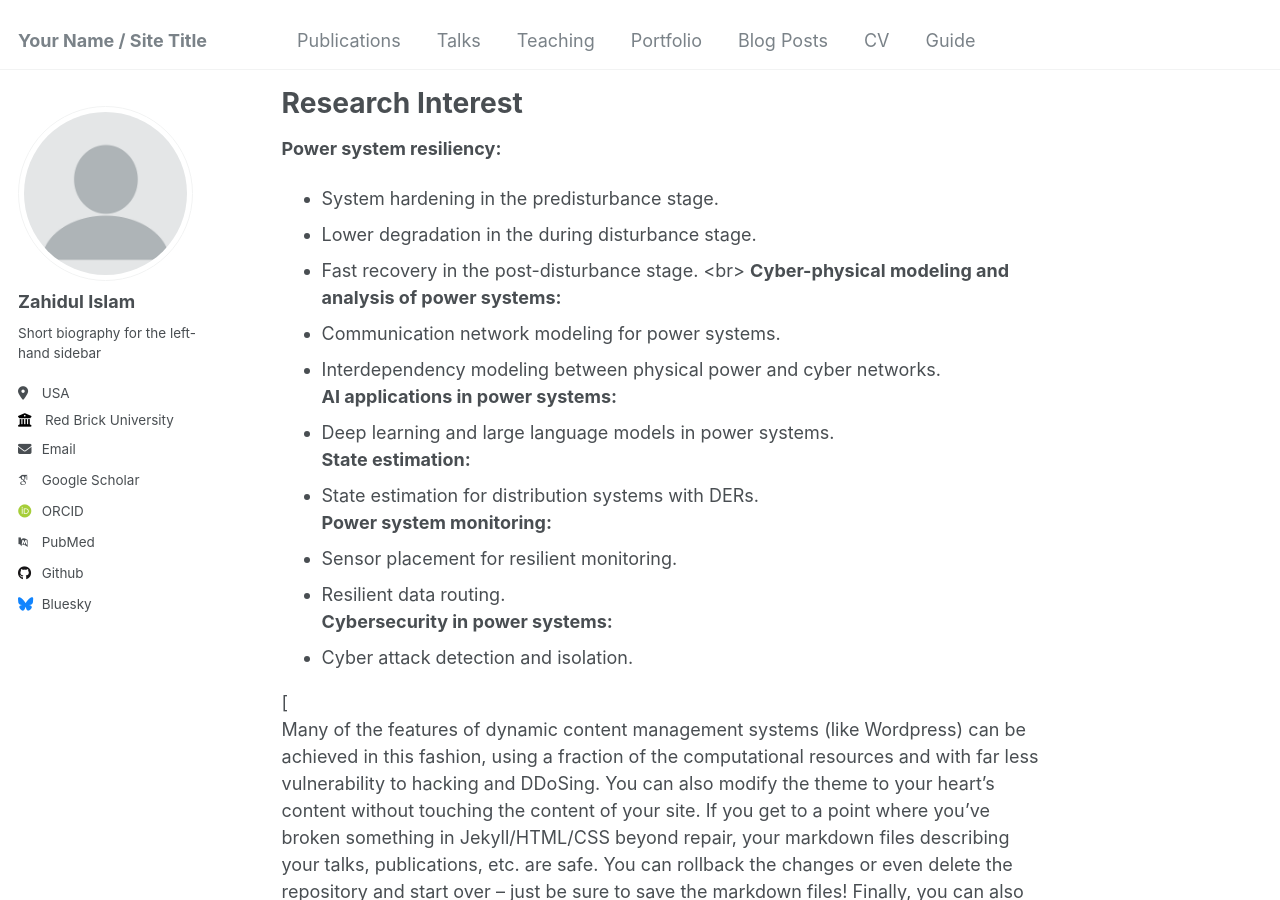
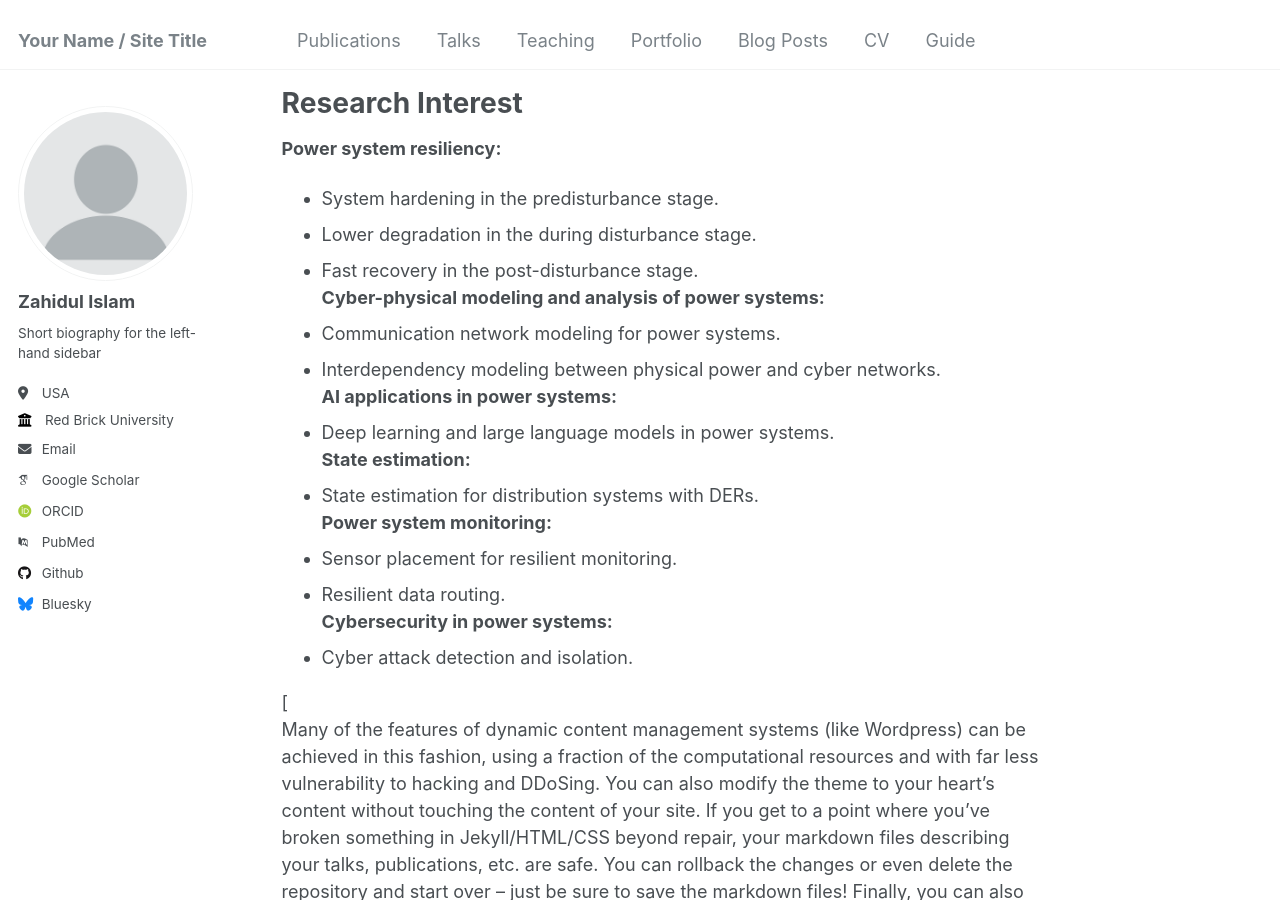
Before and after one commit to zahidul-ece/zahidul-ece.github.io, a Jekyll site: the page built from _pages/about.md, in a window 1280 px wide and 900 px high, scrolled down 459 px. Built offline with Jekyll 4.4.1, drawn with Linux system fonts in a browser that asks for light colours; some web fonts are replaced.

Commit message:
Update about.md

```diff
--- a/_pages/about.md
+++ b/_pages/about.md
@@ -17,7 +17,7 @@ Research Interest
 - System hardening in the predisturbance stage.
 - Lower degradation in the during disturbance stage.
 - Fast recovery in the post-disturbance stage.
-<br\>
+<br/>
 **Cyber-physical modeling and analysis of power systems:**
 - Communication network modeling for power systems.
 - Interdependency modeling between physical power and cyber networks.
```
